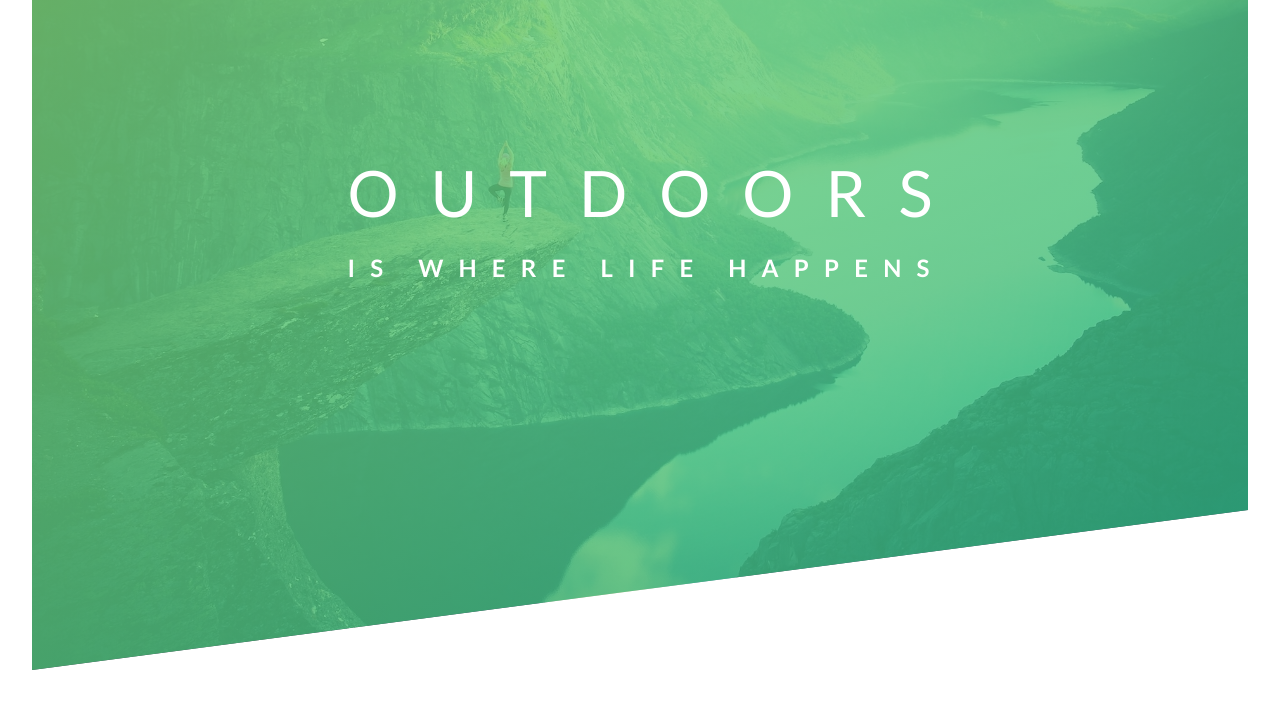
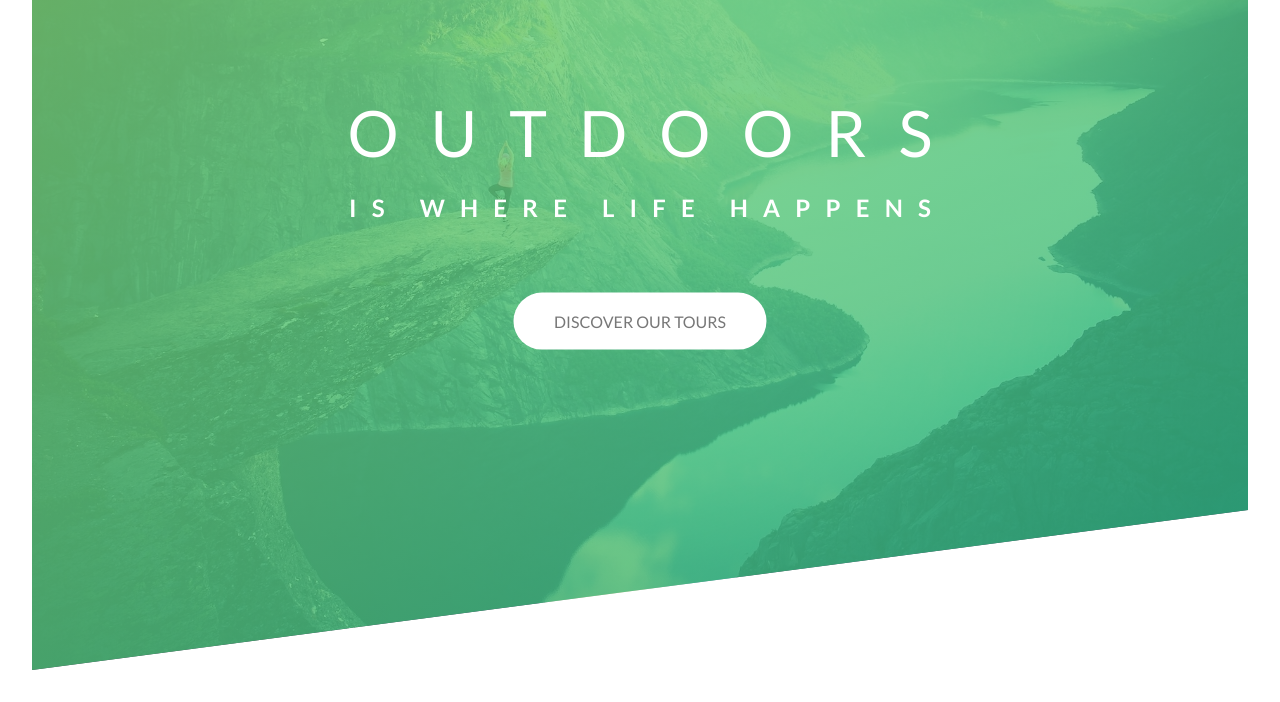
Before and after one commit to Jaroslaw-Bak/Natours, a plain HTML site: page index.html in a window 1280 px wide. Shown: the part 122-824 px from the top of the page. Drawn offline with Linux system fonts and the light colour scheme.

Commit message:
header heading button and button transform

```diff
--- a/css/style.css
+++ b/css/style.css
@@ -50,11 +50,13 @@ body {
     top: 40%;
     left: 50%;
     transform: translate(-50%, -50%);
+    text-align: center;
 }
 
 .heading-primary {
     color: white;
     text-transform: uppercase;
+    margin-bottom: 4rem;
 }
 
 .heading-primary-main {
@@ -85,11 +87,11 @@ body {
         transform: translateX(-100px);
     }
     80% {
-        transform: (10px);
+        transform: translate(10px);
     }
     to {
         opacity: 1;
-        transform: (0);
+        transform: translate(0);
     }
 }
 
@@ -99,11 +101,35 @@ body {
         transform: translateX(100px);
     }
     80% {
-        transform: (-10px);
+        transform: translate(-10px);
     }
 
     to {
         opacity: 1;
-        transform: (0);
+        transform: translate(0);
     }
 }
+
+.btn:link,
+.btn:visited {
+    text-transform: uppercase;
+    text-decoration: none;
+    padding: 15px 40px;
+    display: inline-block;
+    transition: all .2s;
+    border-radius: 2rem;
+}
+
+.btn:hover {
+    transform: translateY(-3px);
+    box-shadow: 0 1rem 2rem rgba(0,0,0, .2);
+}
+.btn:active {
+    transform: translateY(-1px);
+    box-shadow: 0 .5rem 1rem rgba(0,0,0, .2);
+}
+
+.btn-white {
+    background: white;
+    color: #777;
+}
--- a/index.html
+++ b/index.html
@@ -20,6 +20,7 @@
                     <span class="heading-primary-main">Outdoors</span>
                     <span class="heading-primary-sub">is where life happens</span>
                 </h1>
+                <a href="#" class="btn btn-white">Discover our tours</a>
             </div>
         </header>
     </body>
```
